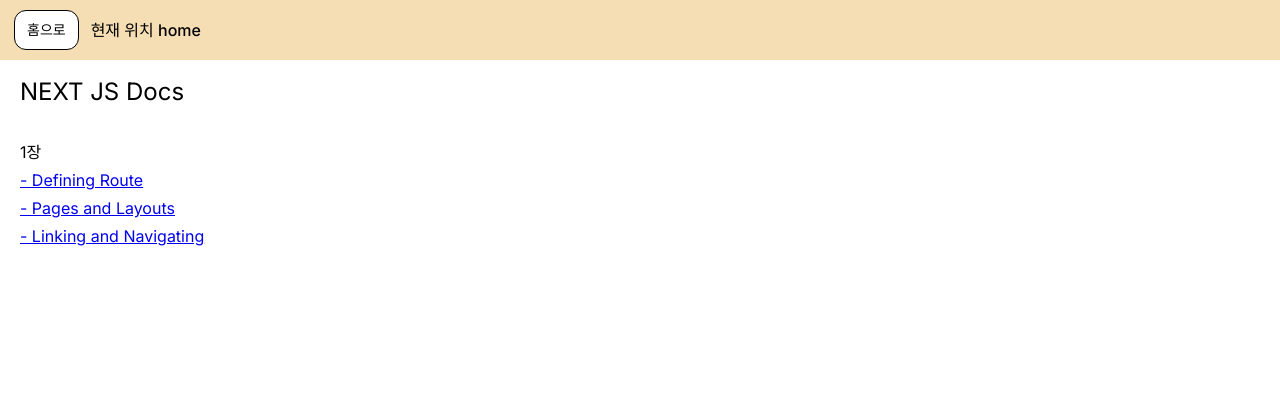
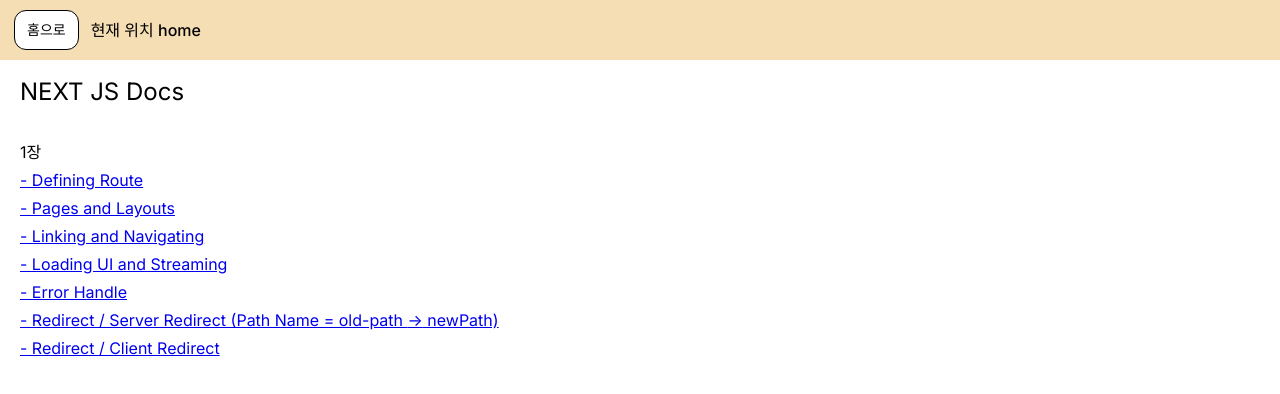
Before and after one commit to YDP-SPLOUNGE-CLUB/Next-Docs-Tutorial, a Next.js app: page /jks/home in a window 1280 px wide. Shown: the top 394 px of the page. Built offline with nearby package versions, Linux system fonts and the light colour scheme.

Commit message:
3주. Redirect, group

```diff
--- a/src/app/jks/home/page.tsx
+++ b/src/app/jks/home/page.tsx
@@ -21,6 +21,11 @@
           <li><Link href={'defining-routes'}>- Defining Route </Link></li>
           <li><Link href={'page-layout'}>- Pages and Layouts </Link></li>
           <li><Link href={'navigation'}>- Linking and Navigating </Link></li>
+          <li><Link href={'loading'}>- Loading UI and Streaming </Link></li>
+          <li><Link href={'error'}>- Error Handle </Link></li>
+          <li><Link href={'redirect/old-path'}>- Redirect / Server Redirect (Path Name = old-path {'->'} newPath) </Link>
+          </li>
+          <li><Link href={'redirect/useRouter'}>- Redirect / Client Redirect </Link></li>
         </ul>
       </div>
     </div>
```
